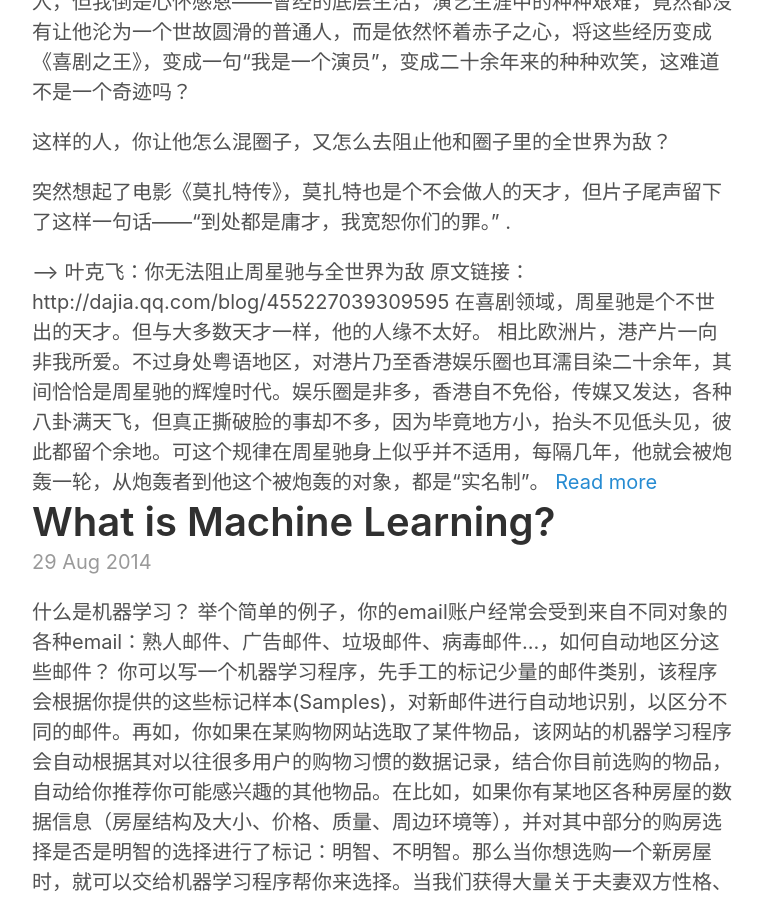
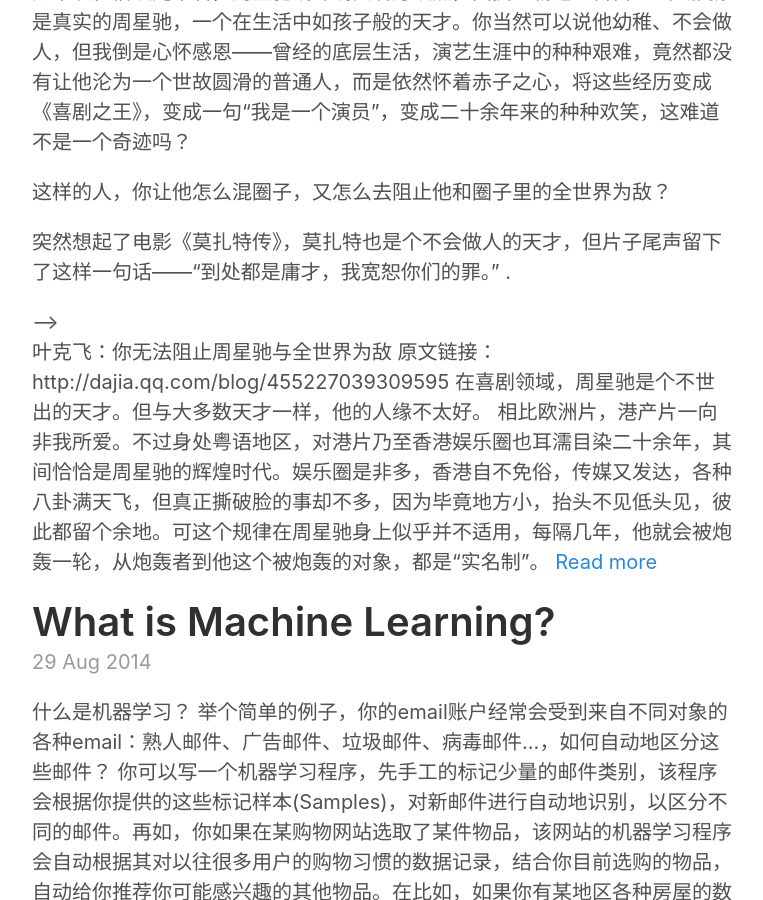
Before and after one commit to hwdong/hwdong-old.github.io, a Jekyll site: the page built from index.html, in a window 1280 px wide and 900 px high, scrolled down 3864 px. Shown: the whole window, without its empty margins (258-1021 px from the left). Built offline with Jekyll 4.4.1, drawn with Linux system fonts in a browser that asks for light colours; the list of posts is cut into pages by our own code; some of the changed text lies outside the part shown.

Commit message:
lanyon2poole

```diff
--- a/index.html
+++ b/index.html
@@ -15,7 +15,11 @@
     <time datetime="{{ post.date | date_to_xmlschema }}" class="post-date">{{ post.date | date_to_string }}</time>
 
    <!-- {{ post.content }}  -->
-    {{ post.excerpt | strip_html }} <a href="{{ site.baseurl }}{{ post.url }}">Read more</a>
+    <article>
+    <p>
+      {{ post.excerpt | strip_html }} <a href="{{ site.baseurl }}{{ post.url }}">Read more</a>
+    </p>
+    </article>
 
   {% endfor %}
 </div>
```
